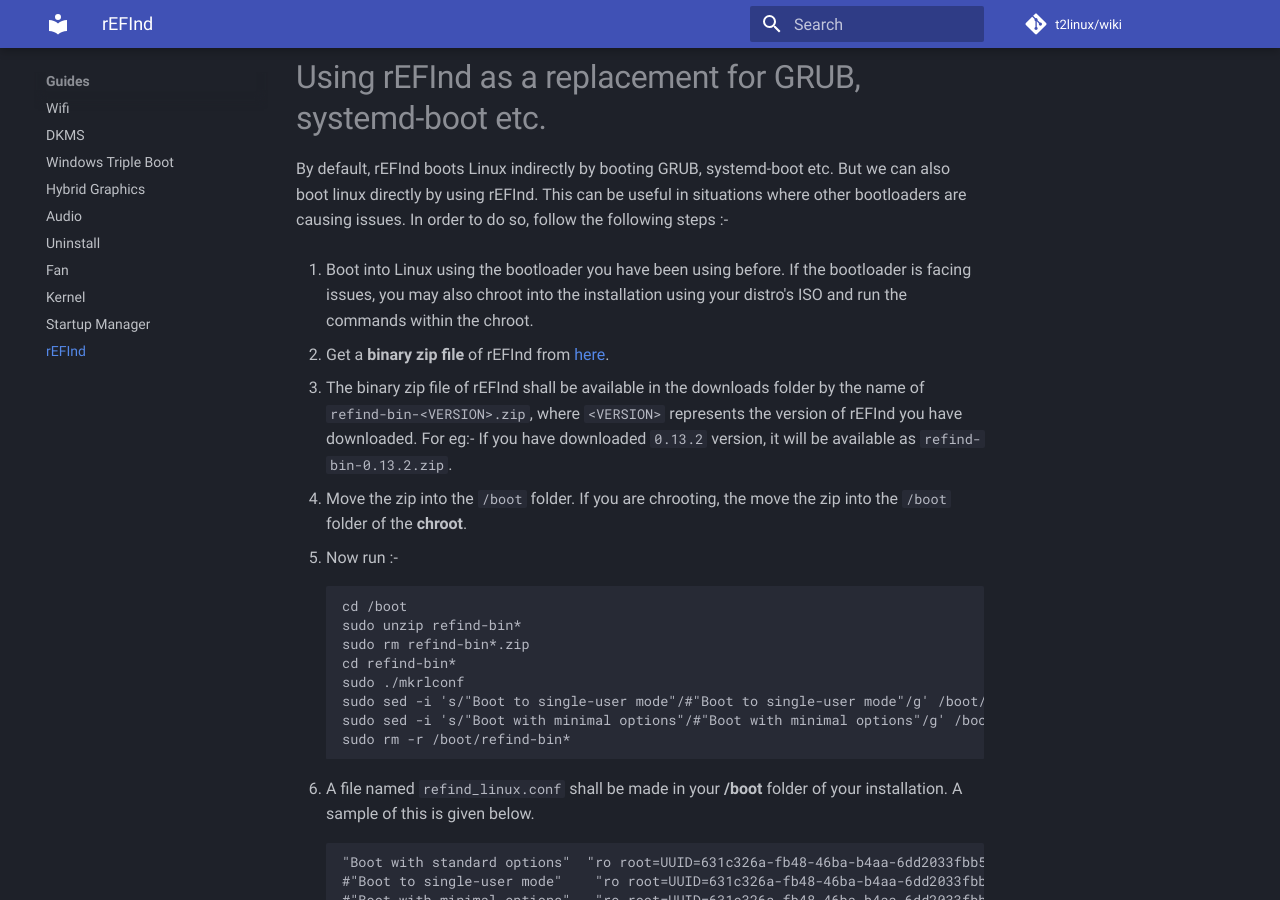
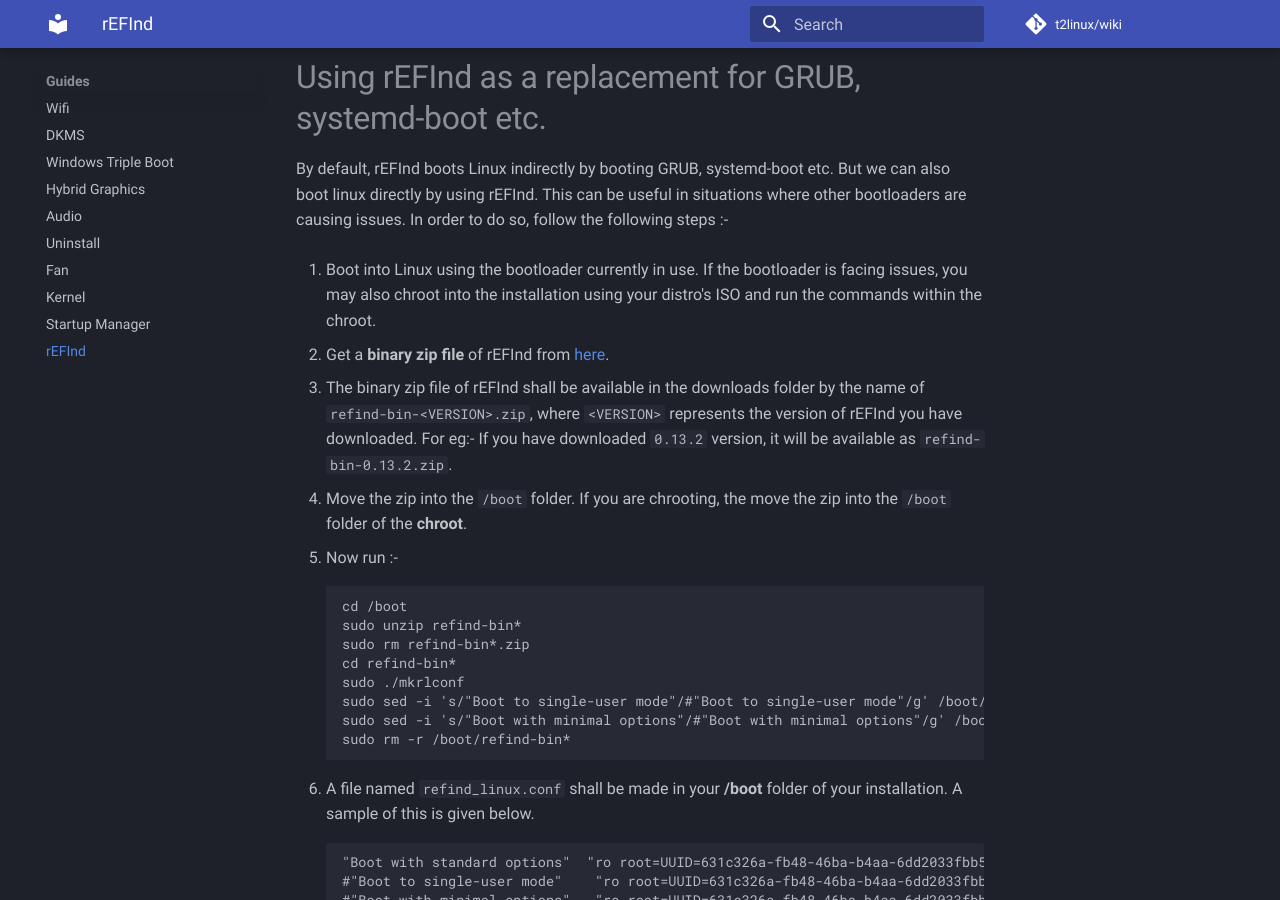
Before and after one commit to t2linux/wiki, an MkDocs documentation site: the page built from docs/guides/refind.md, in a window 1280 px wide and 900 px high, scrolled down 3390 px. Built offline with MkDocs 1.6.1 and Material for MkDocs 9.7.7, drawn with Linux system fonts in a browser that asks for light colours; comment, search, counter and statistics services are not loaded.

Commit message:
Fix grammar

```diff
--- a/docs/guides/refind.md
+++ b/docs/guides/refind.md
@@ -107,7 +107,7 @@ Sometimes, while booting into macOS using rEFInd, users get stuck at a blank scr
 
 By default, rEFInd boots Linux indirectly by booting GRUB, systemd-boot etc. But we can also boot linux directly by using rEFInd. This can be useful in situations where other bootloaders are causing issues. In order to do so, follow the following steps :-
 
-1. Boot into Linux using the bootloader you have been using before. If the bootloader is facing issues, you may also chroot into the installation using your distro's ISO and run the commands within the chroot.
+1. Boot into Linux using the bootloader currently in use. If the bootloader is facing issues, you may also chroot into the installation using your distro's ISO and run the commands within the chroot.
 
 2. Get a **binary zip file** of rEFInd from [here](https://www.rodsbooks.com/refind/getting.html).
 
```
